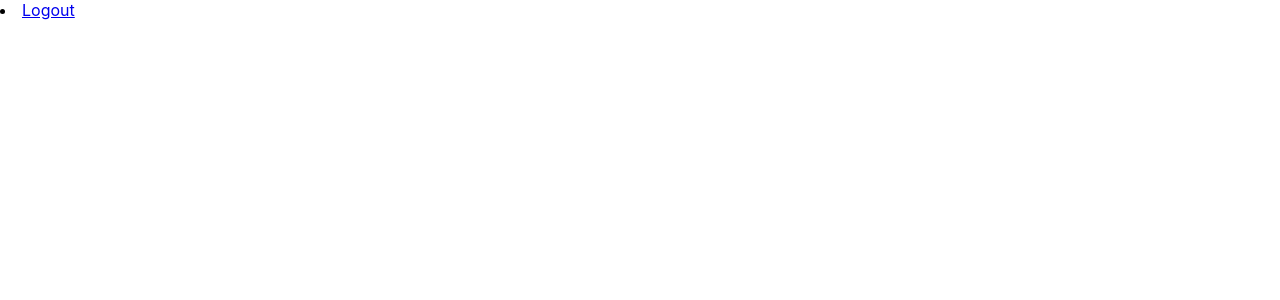
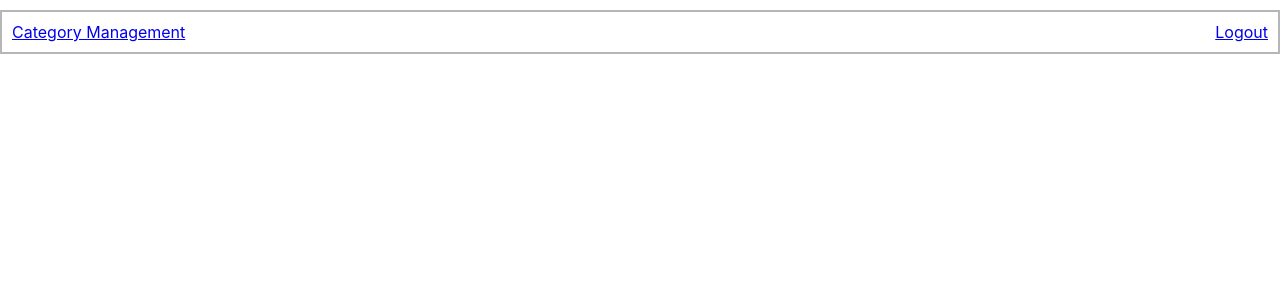
Before and after one commit to NSS-Day-Cohort-68/rare-client-monty-py, a React (Create React App) app: page / in a window 1280 px wide. Shown: the top 300 px of the page. Built offline with nearby package versions, Linux system fonts and the light colour scheme; sample sign-in values are in the browser's storage.

Commit message:
added basic format to navbar and create CategoryManagment link

```diff
--- a/src/components/categories/CreateCategory.js
+++ b/src/components/categories/CreateCategory.js
@@ -20,7 +20,7 @@ export default function CreateCategory() {
   return (
     <div className="createCategory-main">
       <form className="createCategory-form" onSubmit={handleSave}>
-        <h1>Creat a New Category</h1>
+        <h1>Create a New Category</h1>
         <fieldset>
           <input
             type="text"
--- a/src/components/navbar/Navbar.js
+++ b/src/components/navbar/Navbar.js
@@ -1,6 +1,6 @@
 import { Link, useNavigate } from "react-router-dom"
 import React, { useState } from 'react';
-
+import "./navbar.css"
 
 
 export const Navbar = () => {
@@ -8,8 +8,11 @@ export const Navbar = () => {
     const navigate = useNavigate()
 
         return (
-        <div >
-
+        <div className="navbar-main">
+            <ul className="navbar-list">
+                <li className="navbar-item">
+                    <Link to={"./categories"}>Category Management</Link>
+                </li>
                 {localStorage.getItem("rareClient-user") ? (
                     <li className="navbar-item">
                         <Link
@@ -26,6 +29,7 @@ export const Navbar = () => {
                     ) : (
                     ""
                     )}
+            </ul>
         </div>
     )
 }
--- /dev/null
+++ b/src/components/navbar/navbar.css
@@ -0,0 +1,18 @@
+.navbar-main{
+    border: 2px solid rgb(183, 182, 182);
+    padding: 10px;
+    margin-top: 10px;
+}
+
+.navbar-list{
+    display: flex;
+    justify-content: space-between;
+    list-style-type: none;
+    margin: 0;
+    padding: 0;
+
+}
+
+.navbar-item{
+    margin: 0;
+}
```
Also changed, not shown: src/components/categories/categories.css (added), src/components/categories/category.css (deleted).
